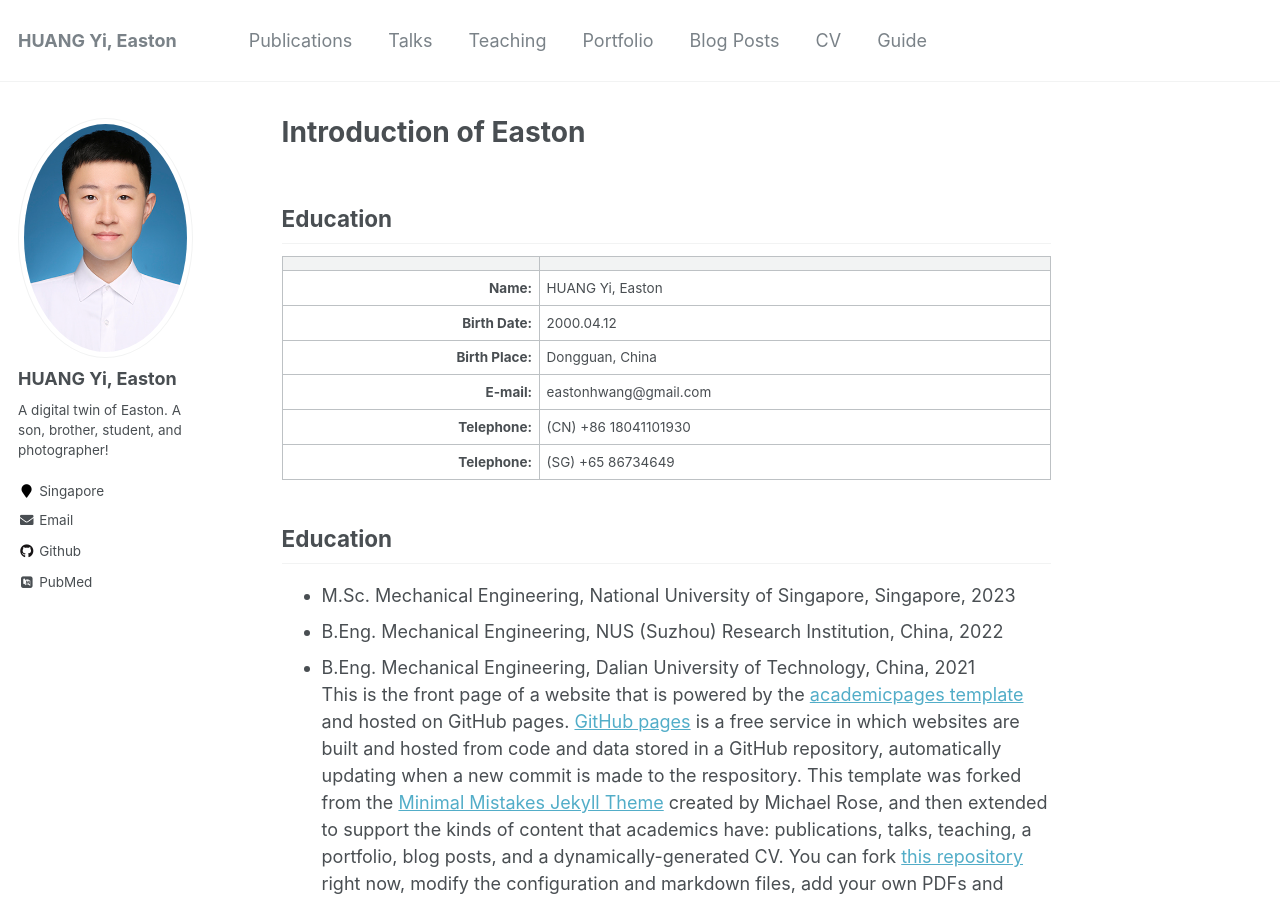
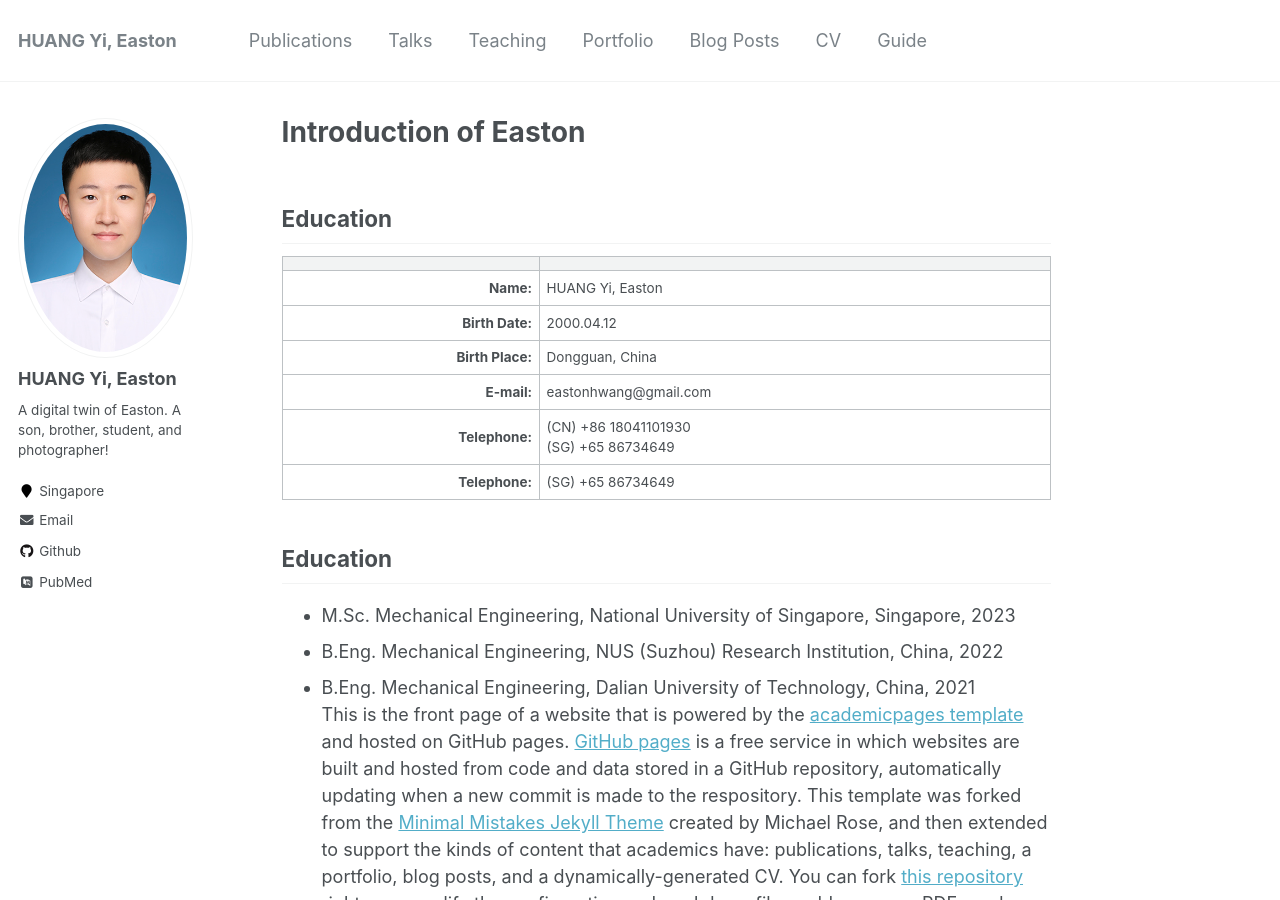
Before and after one commit to easton-hy/easton-hy.github.io, a Jekyll site: the page built from _pages/about.md, in a window 1280 px wide and 900 px high. Built offline with Jekyll 4.4.1, drawn with Linux system fonts in a browser that asks for light colours; some web fonts are replaced.

Commit message:
Update about.md

```diff
--- a/_pages/about.md
+++ b/_pages/about.md
@@ -16,7 +16,7 @@ Education
 | **Birth Date:** | 2000.04.12 |
 | **Birth Place:** | Dongguan, China |
 | **E-mail:** | eastonhwang@gmail.com  |
-| **Telephone:** | (CN) +86 18041101930 |
+| **Telephone:** | (CN) +86 18041101930 <br> (SG) +65 86734649|
 | **Telephone:** | (SG) +65 86734649 |
 
 Education
```
